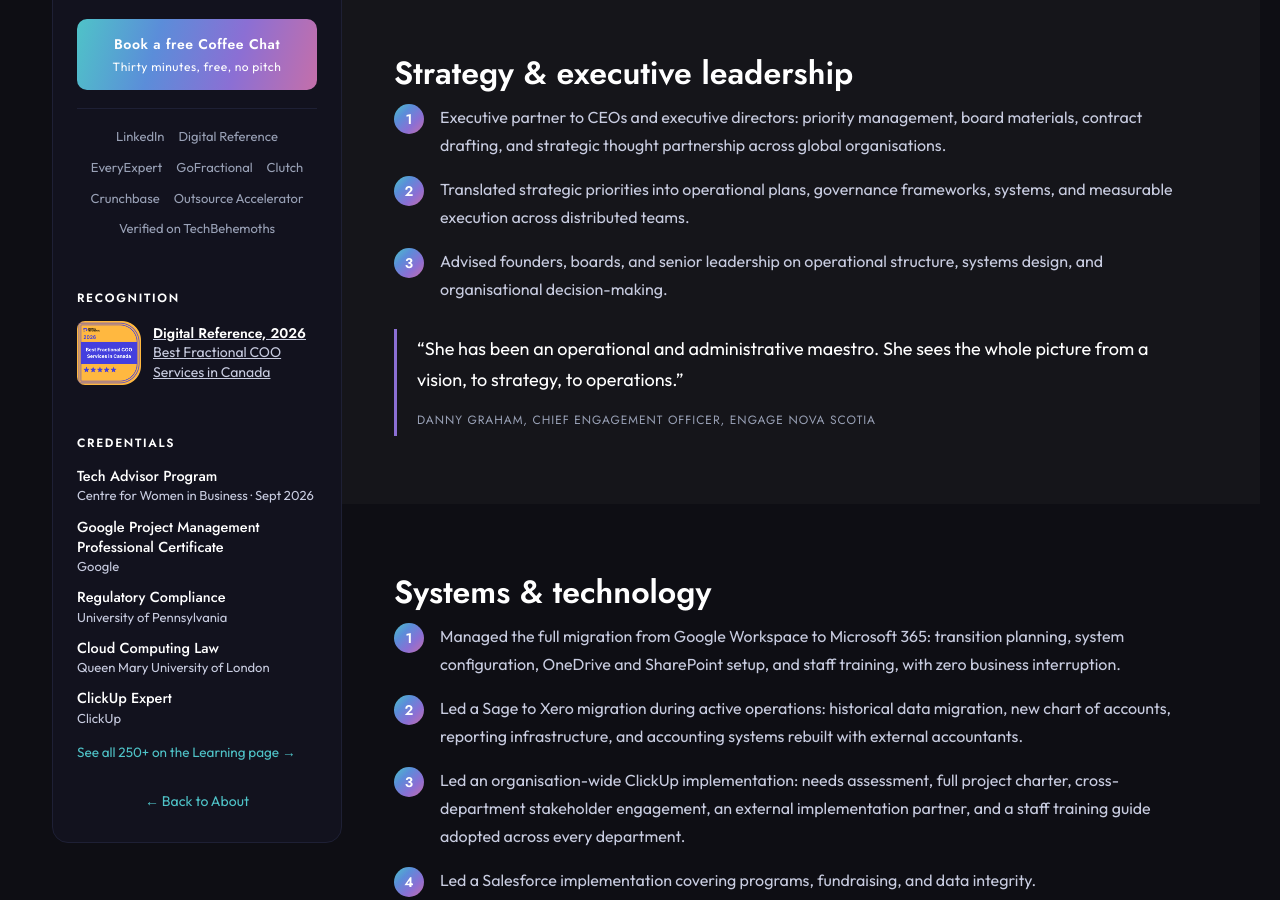
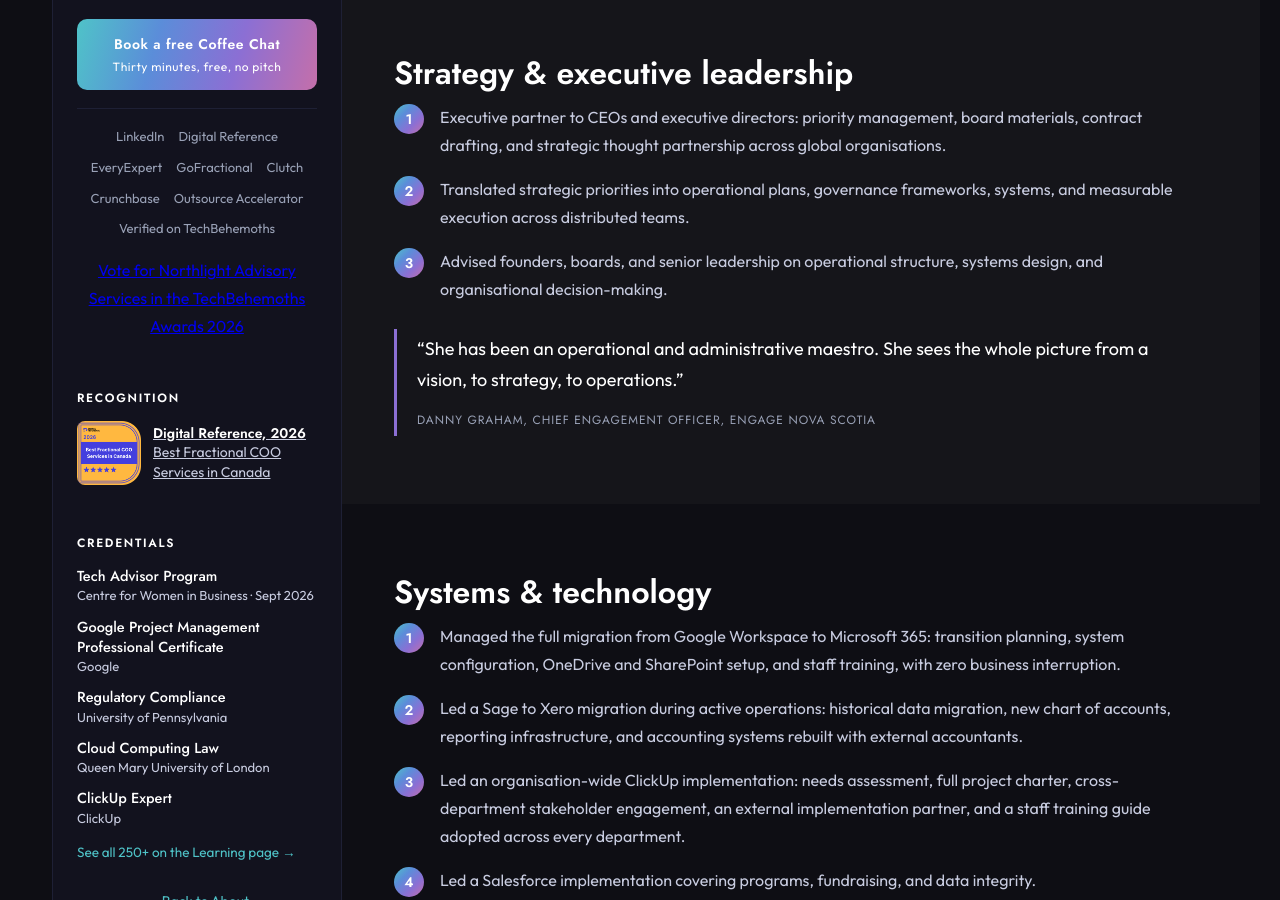
Before and after one commit to elizabethlemoine33-commits/bynorthlight-site, a Jekyll site: the page built from experience.html, in a window 1280 px wide and 900 px high, scrolled down 562 px. Built offline with Jekyll 4.4.1, drawn with Linux system fonts in a browser that asks for light colours; a script that is not in the unit is left out; some of the changed text lies outside the part shown.

Commit message:
Add TechBehemoths Awards 2026 vote widgets (AI Strategy): About rail and footer
Compact inline widget in the About rail; full-width bar in the footer. Neither appears on the Vault or Meetings pages.

Co-Authored-By: Claude Sonnet 5.5 <noreply@anthropic.com>

```diff
--- a/_includes/about-rail.html
+++ b/_includes/about-rail.html
@@ -18,6 +18,9 @@
     <a href="https://www.outsourceaccelerator.com/company/northlight-advisory-services/" target="_blank" rel="noopener">Outsource Accelerator</a>
     <a href="https://techbehemoths.com/company/northlight-advisory-services" target="_blank" rel="noopener" data-techbehemoths-verification>Verified on TechBehemoths</a>
   </div>
+  <div class="ab-vote" style="margin-top:16px;" data-tb-embedded-award data-tb-embedded-award-id="northlight-advisory-services" data-tb-embedded-award-edition="2026" data-tb-embedded-award-style="compact" data-tb-embedded-award-theme="dark" data-tb-embedded-award-position="inline" data-tb-embedded-award-service="ai-strategy">
+    <a href="https://techbehemoths.com/awards-2026/vote/northlight-advisory-services?service=ai-strategy" target="_blank" rel="noopener">Vote for Northlight Advisory Services in the TechBehemoths Awards 2026</a>
+  </div>
   <div class="ab-desk-only">
   {% include about-rail-extras.html %}
   </div>
--- a/_includes/footer.html
+++ b/_includes/footer.html
@@ -1,5 +1,11 @@
 <div class="footer-border">
   <footer>
+    {% unless page.url contains "/vault" or page.url contains "/meetings" %}
+    <div class="footer-vote" style="margin-bottom:24px;" data-tb-embedded-award data-tb-embedded-award-id="northlight-advisory-services" data-tb-embedded-award-edition="2026" data-tb-embedded-award-style="bar" data-tb-embedded-award-theme="dark" data-tb-embedded-award-service="ai-strategy">
+      <a href="https://techbehemoths.com/awards-2026/vote/northlight-advisory-services?service=ai-strategy" target="_blank" rel="noopener">Vote for Northlight Advisory Services in the TechBehemoths Awards 2026</a>
+    </div>
+    <script async src="https://techbehemoths.com/scripts/embedded/awards.js"></script>
+    {% endunless %}
     <div class="footer-inner">
       <div class="footer-left">
         <p class="footer-copy">© 2026 Northlight Advisory Services</p>
```
